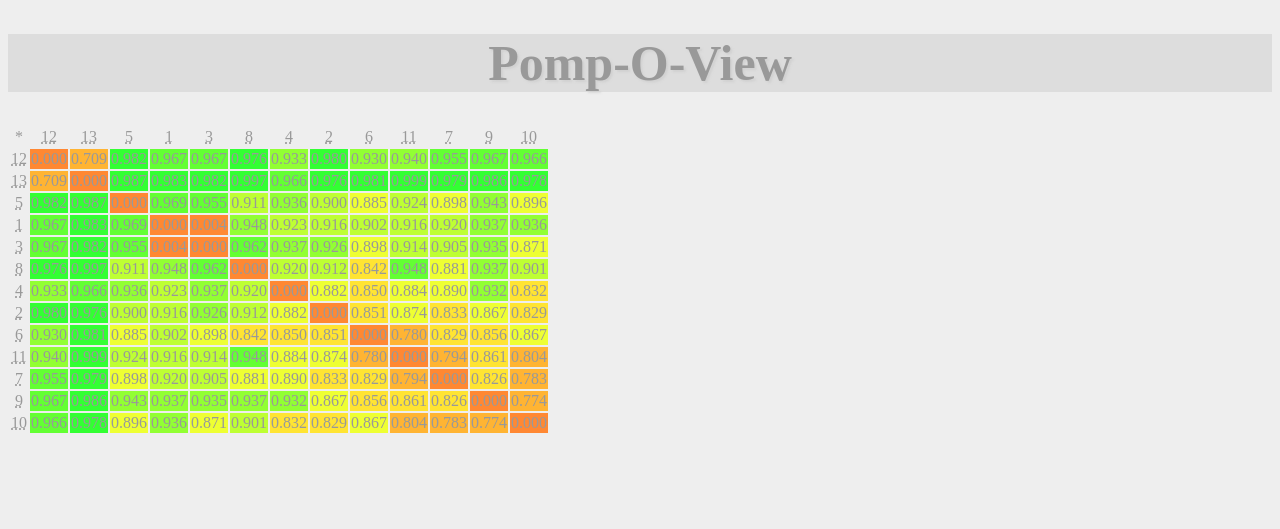
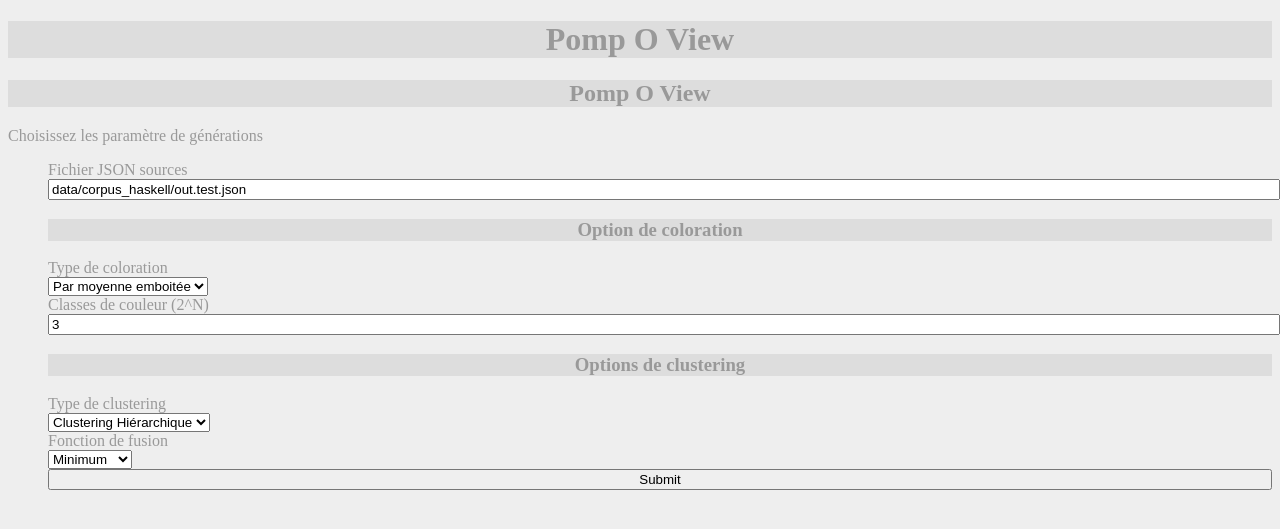
Before and after one commit to Larandar/PompOView, a PHP site: page /vue/pompoview.php in a window 1280 px wide. Shown: the top 529 px of the page. Run offline with PHP 8.4, Linux system fonts and the light colour scheme; data that the repository does not hold is empty.

Commit message:
Formulaire de gestion de Pompoview >> pompoview.php

```diff
--- a/script/PHP/class/Clustering.php
+++ b/script/PHP/class/Clustering.php
@@ -209,3 +209,20 @@
 			return $pos;
 		}
 	}
+
+	/**
+	*
+	*/
+	class NullClustering extends Clustering
+	{
+		public function generation($data = null)
+		{
+			if ($data == null){
+				$this->data = $this->data_bak;
+			}
+			else{
+				$this->setData($data);
+			}
+			$this->order = array_keys($data);
+		}
+	}
--- a/script/PHP/class/Coloration.php
+++ b/script/PHP/class/Coloration.php
@@ -17,8 +17,7 @@
 		public $matrice = array(array(0));
 		public $color;
 
-		public function __construct($matrice = NULL,$param = NULL){
-			($matrice != NULL)?($this->matrice = $matrice):1;
+		public function __construct($param = NULL){
 			($param != NULL)?($this->param = $param):1;
 			$this->genereColor();
 		}
--- a/script/PHP/package/PompOView.php
+++ b/script/PHP/package/PompOView.php
@@ -28,16 +28,18 @@
 
 		function setOptions($options){
 			$this->options = array(
+				'clustering'      => array_getdef($options,'clustering','HierarchicalClustering'),
 				'clustering_dist' => array_getdef($options, 'clustering_dist','min'),
-				'clustering' => array_getdef($options,'clustering','HierarchicalClustering'),
-				'color'      => array_getdef($options,'color'     ,'ColorationEmb'),
-				'prof'       => array_getdef($options,'prof'      ,3)
+				'coloration'           => array_getdef($options,'coloration','ColorationEmb'),
+				'coloration_prof'      => array_getdef($options,'coloration_prof',3)
 			);
 
 			$this->clustering_dist  = $this->options['clustering_dist'];
 			$this->clustering       = new $this->options['clustering']($this->clustering_dist);
-			$this->color            = new $this->options['color']();
-			$this->prof             = $this->options['prof'];
+
+
+			$this->coloration_prof  = $this->options['coloration_prof'];
+			$this->coloration       = new $this->options['coloration']($this->coloration_prof);
 		}
 
 		function fromJSON($filePath){
@@ -61,7 +63,7 @@
 
 		public function genereColor()
 		{
-			$this->color->genereColor($this->data,$this->prof);
+			$this->coloration->genereColor($this->data,$this->coloration_prof);
 		}
 
 		public function setHide($toHide)
@@ -70,7 +72,7 @@
 		}
 
 		public function traitement($value){
-			return sprintf('<td style="background:%s;">%.3f</td>',$this->color->getColorOf($value),$value);
+			return sprintf('<td style="background:%s;">%.3f</td>',$this->coloration->getColorOf($value),$value);
 		}
 
 		public function exportMatrix(){
--- a/vue/pompoview.php
+++ b/vue/pompoview.php
@@ -4,15 +4,28 @@
 
 	global $INDEX_DIRECTORY;
 	global $SCRIPT_DIRECTORY;
-?>
-<?
 
 	include_once($INDEX_DIRECTORY.'script/PHP/package/PompOView.php');
-	$pompoview = new Pompoview(array(
-		'clustering_dist' => 'min'
-	));
 
-	$pompoview->fromJSON($INDEX_DIRECTORY.(($_POST['json']!=NULL)?$_POST['json']:'data/corpus_haskell/out.test.json'));
+	if (isset($_POST['json']) and isset($_POST['clustering'])) {
+		// L'ensemble des options est passer par formulaire
+		$pompoview = new Pompoview(array(
+			'clustering'      => $_POST['clustering'],
+			'clustering_dist' => $_POST['clustering_dist'],
+			'coloration'           => $_POST['coloration'],
+			'coloration_prof'      => $_POST['coloration_prof']
+		));
+		$pompoview->fromJSON($INDEX_DIRECTORY.$_POST['json']);
+	}
+	elseif (isset($_POST['json'])) {
+		$pompoview = new Pompoview(array());
+		$pompoview->fromJSON($INDEX_DIRECTORY.$_POST['json']);
+	}
+	else {
+		$hide = TRUE;
+	}
+
+
 ?>
 <!DOCTYPE html>
 <html lang="fr">
@@ -29,14 +42,104 @@
 	<link rel="stylesheet" href="../css/style.css" type="text/css" media="screen" charset="utf-8">
 </head>
 <body>
+
 	<div id="container">
-		<header>
-			<h1>Pomp-O-View</h1>
-		</header>
+		<?php
+			if(!$hide){?>
 		<div id="main" role="main">
 			<?if(json_last_error() != JSON_ERROR_NONE){?><div class="error"><?=string_json_last_error().' ['.json_last_error().']';?></div><?};?>
 			<?$pompoview->exportMatrix();?>
 			<?$pompoview->exportChart();?>
+		</div>
+		<?php
+			}
+		?>
+		<div id="form_container">
+			<h1>
+				<a>Pomp O View</a>
+			</h1>
+			<form method="post" action="pompoview.php">
+				<div class="form_description">
+					<h2>
+						Pomp O View
+					</h2>
+					<p>
+						Choisissez les paramètre de générations
+					</p>
+				</div>
+				<ul style="list-style: none">
+					<li>
+						<label class="description" for="json">Fichier JSON sources</label>
+						<div>
+							<input id="json" name="json" type="text" maxlength="255" value="data/corpus_haskell/out.test.json">
+						</div>
+					</li>
+					<li>
+						<h3>
+							Option de coloration
+						</h3>
+					</li>
+					<li>
+						<label class="description" for="coloration">Type de coloration</label>
+						<div>
+							<select name="coloration">
+								<option value="ColorationEmb">
+									Par moyenne emboitée
+								</option>
+								<option value="ColorationLin">
+									De façon linéaire
+								</option>
+							</select>
+						</div>
+					</li>
+					<li>
+						<label class="description" for="coloration_prof">Classes de couleur (2^N)</label>
+						<div>
+							<input name="coloration_prof" type="text" maxlength="255" value="3">
+						</div>
+					</li>
+					<li>
+						<h3>
+							Options de clustering
+						</h3>
+					</li>
+					<li>
+						<label class="description" for="clustering">Type de clustering</label>
+						<div>
+							<select name="clustering">
+								<option value="HierarchicalClustering">
+									Clustering Hiérarchique
+								</option>
+								<option value="NullClustering">
+									Pas de Clustering
+								</option>
+							</select>
+						</div>
+					</li>
+					<li>
+						<label class="description" for="clustering_dist">Fonction de fusion</label>
+						<div>
+							<select name="clustering_dist">
+								<option value="min">
+									Minimum
+								</option>
+								<option value="max">
+									Maximum
+								</option>
+								<option value="med">
+									Médiane
+								</option>
+								<option value="pow">
+									Puissance
+								</option>
+							</select>
+						</div>
+					</li>
+					<li>
+						<input id="saveForm" class="button_text" type="submit" name="submit" value="Submit">
+					</li>
+				</ul>
+			</form>
 		</div>
 		<footer>
 
```
